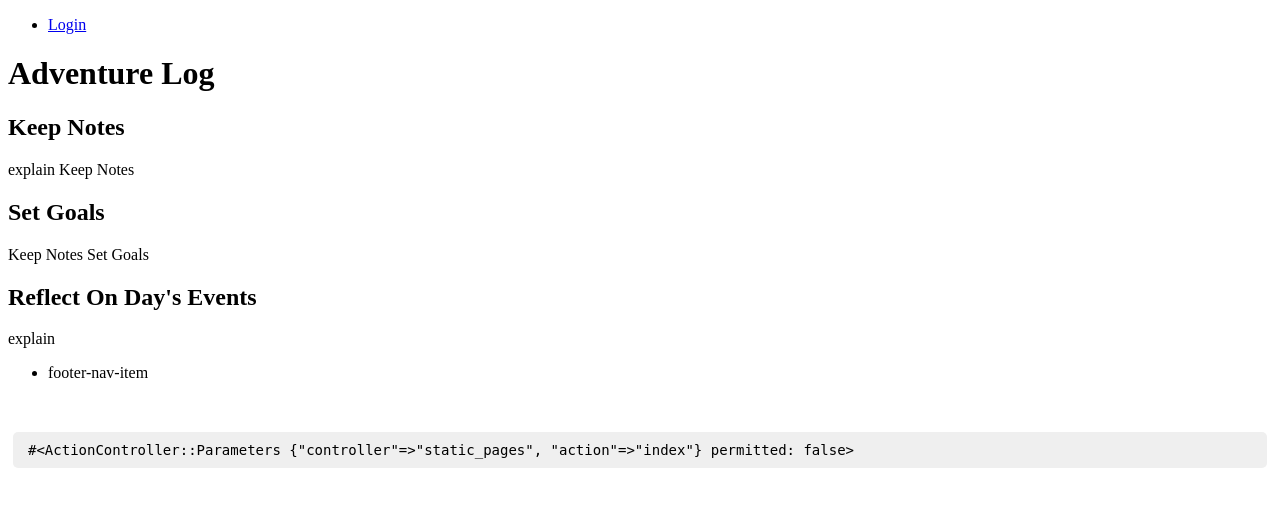
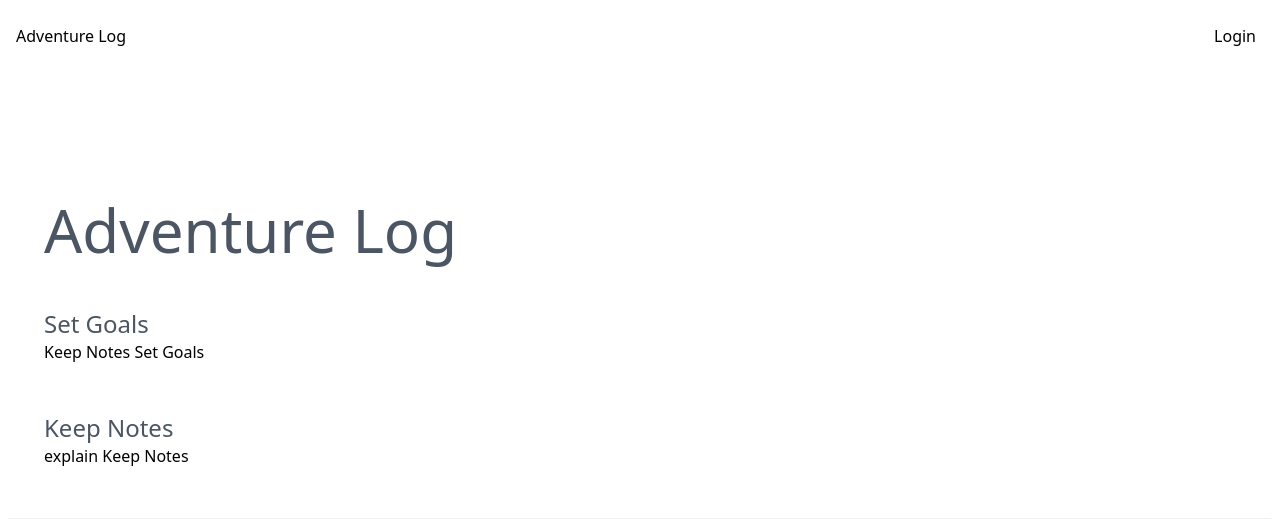
Before and after one commit to n8rzz/adventure-log, a Rails app: page / in a window 1280 px wide. Shown: the top 519 px of the page. Run offline with Rails 7, Linux system fonts and the light colour scheme; style sheets or scripts are compiled from the project's sources; some libraries are stand-ins or nearby versions.

Commit message:
adds tailwind the correct way

```diff
--- a/app/assets/config/manifest.js
+++ b/app/assets/config/manifest.js
@@ -2,3 +2,4 @@
 //= link_directory ../stylesheets .css
 //= link_tree ../../javascript .js
 //= link_tree ../../../vendor/javascript .js
+//= link_tree ../builds
--- a/app/views/layouts/_footer.html.erb
+++ b/app/views/layouts/_footer.html.erb
@@ -1,4 +1,5 @@
 <%# if user_signed_in? %>
+<!--
   <nav>
     <ul class="footer-nav">
       <li class="footer-nav-item">
@@ -6,4 +7,5 @@
       </li>
     </ul>
   </nav>
+-->
 <%# end %>
--- a/app/views/layouts/_header.html.erb
+++ b/app/views/layouts/_header.html.erb
@@ -1,24 +1,17 @@
-<header class="header">
+<header class="flex justify-between py-6 px-4">
+  <%= link_to root_path, class: "hover:text-orange-600" do %>
+    <h1>Adventure Log</h1>
+  <% end %>
+
   <% if user_signed_in? %>
-    <ul class="header-nav">
-      <li class="header-nav-item">
-        <%= link_to 'Entires', journal_entries_path, class: "link" %>
-      </li>
-    </ul>
-
-    <ul class="header-nav-user">
-      <li class="header-nav-item">
-        <%= link_to 'Profile', edit_user_registration_path, class: "link" %>
-      </li>
-      <li class="header-nav-item">
-        <%= link_to 'Logout', destroy_user_session_path, class: "link" %>
-      </li>
-    </ul>
+    <nav class="flex items-start justify-end">
+      <%= link_to 'Entires', journal_entries_path, class: "px-2 px-1 hover:text-orange-600" %>
+      <%= link_to 'Profile', edit_user_registration_path, class: "px-2 px-1 hover:text-orange-600" %>
+      <%= link_to 'Logout', destroy_user_session_path, class: "px-2 px-1 hover:text-orange-600" %>
+    </nav>
   <% else %>
-    <ul class="header-nav-user">
-      <li class="header-nav-item">
-        <%= link_to 'Login', new_user_session_path, class: "link" %>
-      </li>
-    </ul>
+    <nav>
+      <%= link_to 'Login', new_user_session_path, class: "px-2 px-1 hover:text-orange-600" %>
+    </nav>
   <% end %>
 </header>
--- a/app/views/layouts/application.html.erb
+++ b/app/views/layouts/application.html.erb
@@ -5,6 +5,7 @@
     <meta name="viewport" content="width=device-width,initial-scale=1">
     <%= csrf_meta_tags %>
     <%= csp_meta_tag %>
+    <%= stylesheet_link_tag "tailwind", "inter-font", "data-turbo-track": "reload" %>
 
     <%= stylesheet_link_tag "application", "data-turbo-track": "reload" %>
     <%= javascript_importmap_tags %>
@@ -27,7 +28,9 @@
     <p class="notice"><%= notice %></p>
     <p class="alert"><%= alert %></p>
 
-    <%= yield %>
+    <main class="container mx-auto px-5">
+      <%= yield %>
+    </main>
 
     <%= render 'layouts/footer' %>
     <%= debug(params) if Rails.env.development? %>
--- a/app/views/static_pages/index.html.erb
+++ b/app/views/static_pages/index.html.erb
@@ -1,16 +1,15 @@
-<h1 class="hdg hdg_1">Adventure Log</h1>
+<div class="mt-10 lg:mt-32">
+  <section class="container mx-auto px-6">
+    <h2 class="text-5xl lg:text-6xl text-gray-600">Adventure Log</h1>
+  </section>
 
-<section>
-  <h2 class="hdg hdg_2">Keep Notes</h2>
-  <p>explain Keep Notes</p>
-</section>
+  <section class="container mx-auto mt-12 px-6">
+    <h2 class="text-md lg:text-2xl text-gray-600">Set Goals</h2>
+    <p>Keep Notes Set Goals</p>
+  </section>
 
-<section>
-  <h2 class="hdg hdg_2">Set Goals</h2>
-  <p>Keep Notes Set Goals</p>
-</section>
-
-<section>
-  <h2 class="hdg hdg_2">Reflect On Day's Events</h2>
-  <p>explain</p>
-</section>
+  <section class="container mx-auto mt-12 px-6">
+    <h2 class="text-md lg:text-2xl text-gray-600">Keep Notes</h2>
+    <p>explain Keep Notes</p>
+  </section>
+</div>
```
Also changed, not shown: app/assets/stylesheets/application.tailwind.css (added, +13 -0 lines), config/tailwind.config.js (added, +21 -0 lines), Gemfile, Gemfile.lock, 4 other files.
